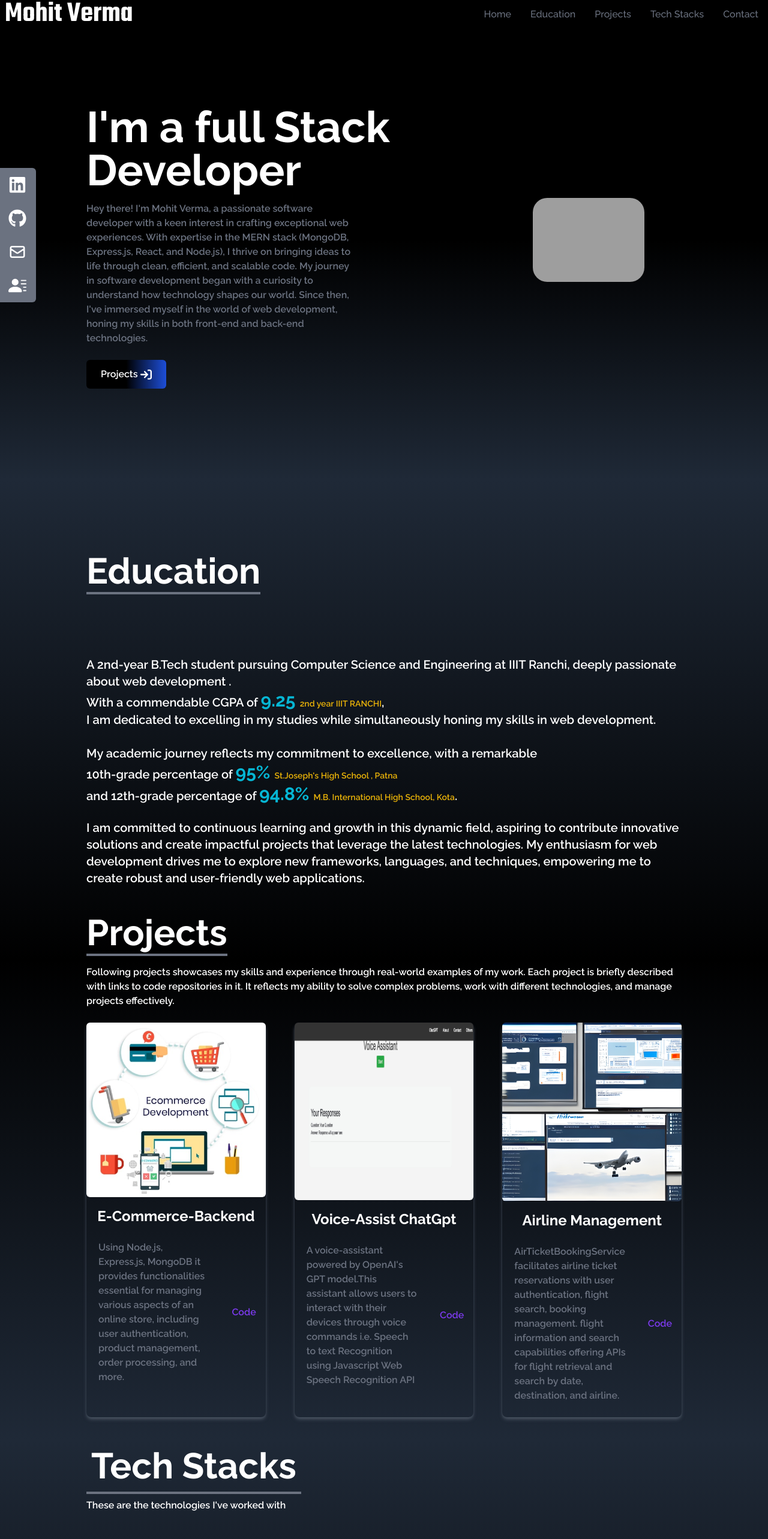
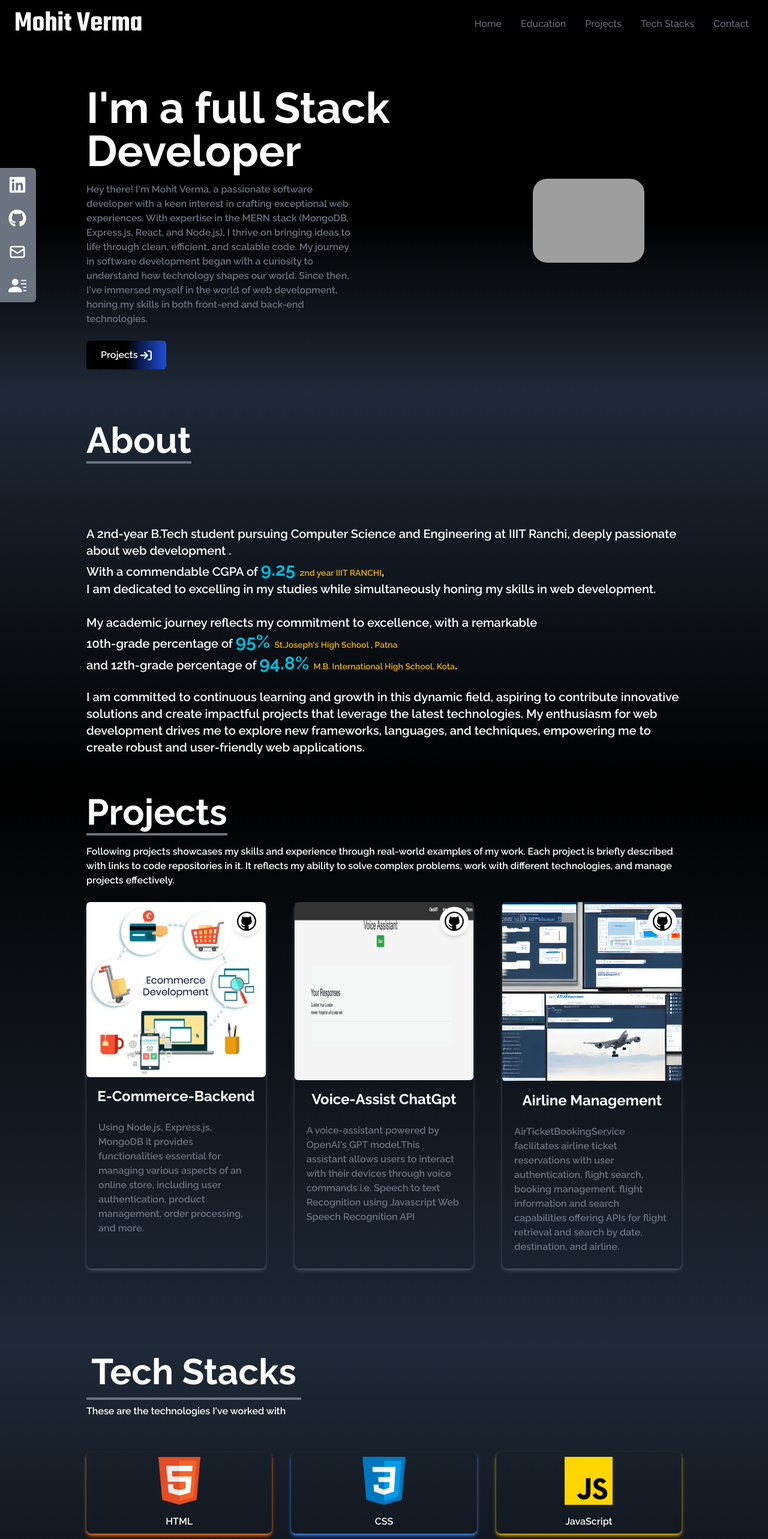
Before and after one commit to Mohitgit22/Portfolio-React-, a React (Create React App) app: page / in a window 1280 px wide. Shown: the top 2566 px of the page at 60% size. Built offline with nearby package versions, Linux system fonts and the light colour scheme; grey boxes are pictures that could not be loaded.

Commit message:
Corrected layouts

```diff
--- a/src/App.js
+++ b/src/App.js
@@ -12,7 +12,6 @@ function App() {
     <div>
       <NavBar />
       <Home />
-
       <SocialLinks />
       <About />
       <Projects />
--- a/src/components/About.jsx
+++ b/src/components/About.jsx
@@ -2,25 +2,25 @@ import React from 'react'
 
 function About() {
   return (
-    <div name='education' className='w-full h-screen  bg-gradient-to-b from-gray-800 to to-black text-white'>
+    <div name='about' className='w-full bg-gradient-to-b from-gray-800 to-black py-8 text-white'>
 
       <div className="max-w-screen-lg p-4 mx-auto flex flex-col justify-center w-full h-full">
         <div className='pb-8'>
-            <p className='text-6xl font-bold inline border-b-4 border-gray-500 '>
-                Education
+          <p className='text-6xl font-bold inline border-b-4 border-gray-500'>
+            About
           </p>
         </div>
         <p className='text-xl mt-20'>
 
           A 2nd-year B.Tech student pursuing Computer Science and Engineering at IIIT Ranchi, deeply passionate about web development .
           <br />
- With a commendable CGPA  of <span className='font-bold text-3xl text-cyan-500'>9.25 </span> <span  className="text-yellow-500 text-sm">2nd year IIIT RANCHI</span>,
- <br/> I am dedicated to excelling in my studies while simultaneously honing my skills in web development.
- <br/>
- <br/> My academic journey reflects my commitment to excellence, with a remarkable
- <br/>
- 10th-grade percentage of <span className='font-bold text-3xl text-cyan-500 '> 95%  </span> <span  className="text-yellow-500 text-sm">St.Joseph's High School , Patna</span>
- <br/> and  12th-grade percentage of <span className='font-bold text-3xl text-cyan-500'>94.8% </span><span  className="text-yellow-500 text-sm"> M.B. International High School, Kota</span>.
+          With a commendable CGPA  of <span className='font-bold text-3xl text-cyan-500'>9.25 </span> <span className="text-yellow-500 text-sm">2nd year IIIT RANCHI</span>,
+          <br /> I am dedicated to excelling in my studies while simultaneously honing my skills in web development.
+          <br />
+          <br /> My academic journey reflects my commitment to excellence, with a remarkable
+          <br />
+          10th-grade percentage of <span className='font-bold text-3xl text-cyan-500 '> 95%  </span> <span className="text-yellow-500 text-sm">St.Joseph's High School , Patna</span>
+          <br /> and  12th-grade percentage of <span className='font-bold text-3xl text-cyan-500'>94.8% </span><span className="text-yellow-500 text-sm"> M.B. International High School, Kota</span>.
         </p>
 
         <br />
--- a/src/components/Home.jsx
+++ b/src/components/Home.jsx
@@ -7,7 +7,10 @@ import { Link } from 'react-scroll'
 
 function Home() {
   return (
-    <div name ='home' className=' h-screen  w-full bg-gradient-to-b from-black via-black to-gray-800 '>
+    <div
+    name ='home'
+    className='w-full bg-gradient-to-b from-black via-black to-gray-800 py-8'
+    >
 
        <div className='max-w-screen-lg mx-auto flex flex-col items-center justify-center h-full px-4 md:flex-row   '>
               <div className='flex flex-col justify-center h-full mt-8'>
--- a/src/components/NavBar.jsx
+++ b/src/components/NavBar.jsx
@@ -30,7 +30,7 @@ function NavBar() {
       },
     ]
   return (
-    <div className='flex justify-between items-center w-full h-20px-4 text-white bg-black fixed '>
+    <div className='flex z-50 justify-between items-center w-full h-20 px-4 text-white bg-black sticky top-0'>
      <div>
         <h1 className='text-5xl font-teko ml-2'>Mohit Verma</h1>
      </div>
--- a/src/components/Projects.jsx
+++ b/src/components/Projects.jsx
@@ -2,6 +2,8 @@ import React from "react";
 import ecommerce from '../assets/portfolio/ecommerce.jpg';
 import chatgpt from '../assets/portfolio/voiceassistgpt-4.jpg';
 import bookingservice from '../assets/portfolio/airlinemanagement.jpg';
+import { VscGithub } from "react-icons/vsc";
+
 
 
 const Projects = () => {
@@ -10,32 +12,32 @@ const Projects = () => {
       id: 1,
       src: ecommerce,
       title: "E-Commerce-Backend",
-      href:"https://github.com/Mohitgit22/NodeJS-E-Commerce-Backend-API",
-      description:`Using Node.js, Express.js, MongoDB it provides functionalities essential for managing various aspects of an online store, including user authentication, product management, order processing, and more.`
+      href: "https://github.com/Mohitgit22/NodeJS-E-Commerce-Backend-API",
+      description: `Using Node.js, Express.js, MongoDB it provides functionalities essential for managing various aspects of an online store, including user authentication, product management, order processing, and more.`
     },
     {
       id: 2,
       src: chatgpt,
       title: "Voice-Assist ChatGpt",
-      href:"https://github.com/Mohitgit22/Voice-Assist-GPT",
-      description:"A voice-assistant powered by OpenAI's GPT model.This assistant allows users to interact with their devices through voice commands i.e. Speech to text Recognition using Javascript Web Speech Recognition API"
+      href: "https://github.com/Mohitgit22/Voice-Assist-GPT",
+      description: "A voice-assistant powered by OpenAI's GPT model.This assistant allows users to interact with their devices through voice commands i.e. Speech to text Recognition using Javascript Web Speech Recognition API"
     },
     {
       id: 3,
       src: bookingservice,
       title: "Airline Management ",
-      href:"https://github.com/Mohitgit22/AirTicketBookingService",
-      description:'AirTicketBookingService facilitates airline ticket reservations with user authentication, flight search, booking management. flight information and search capabilities offering APIs for flight retrieval and search by date, destination, and airline.'
+      href: "https://github.com/Mohitgit22/AirTicketBookingService",
+      description: 'AirTicketBookingService facilitates airline ticket reservations with user authentication, flight search, booking management. flight information and search capabilities offering APIs for flight retrieval and search by date, destination, and airline.'
     },
   ];
 
   return (
     <div
       name="projects"
-      className="bg-gradient-to-b from-black to-gray-800 w-full text-white md:h-screen
+      className="bg-gradient-to-b from-black to-gray-800 w-full text-white
       ">
 
-      <div className="max-w-screen-lg p-4 mx-auto flex flex-col justify-center w-full h-full ">
+      <div className="max-w-screen-lg p-4 mx-auto flex flex-col justify-center w-full">
         <div className='pb-28'>
           <p className="text-6xl font-bold inline border-b-4 border-gray-500">
             Projects
@@ -43,29 +45,26 @@ const Projects = () => {
           <p className="py-6">Following projects showcases my skills and experience through real-world examples of my work. Each project is briefly described with links to code repositories in it. It reflects my ability to solve complex problems, work with different technologies, and manage projects effectively.</p>
 
           <div className="grid sm:grid-cols-2 md:grid-cols-3 gap-12 px-12 sm:px-0">
-          {projects.map(({ id, src , title, href, description}) => (
-            <div key={id} className="shadow-md shadow-gray-600 rounded-lg">
+            {projects.map(({ id, src, title, href, description }) => (
+              <div key={id} className="shadow-md shadow-gray-600 rounded-lg relative">
                 <img
                   src={src}
                   alt=""
-                className="rounded-md duration-200 hover:scale-105 "
+                  className="rounded-md duration-200 hover:scale-105"
+                />
 
-              />
+                <a
+                href={href}
+                target='_blank'
+                rel="noreferrer"
+                className="absolute top-2 right-2 p-2 text-black bg-white shadow-md cursor-pointer hover:shadow-lg rounded-full">
+                  <VscGithub size={32} />
+                </a>
                 <p className="mt-4 flex items-center justify-center font-bold text-2xl">{title}</p>
                 <div className="flex items-center justify-center">
                   <div className="flex items-center justify-center text-1xl px-1 py-2 m-4 text-gray-500 ">
                     {description}
                   </div>
-                {/* <button className="w-1/2 px-6 py-3 m-4 duration-200 hover:scale-105">
-                  Demo
-                </button> */}
-                <button className="w-1/2 px-2 py-2 m-2 duration-200 hover:scale-105 text-violet-600">
-                <a
-                  href={href}
-                  target="noreferrer"
-                >Code</a>
-
-                </button>
                 </div>
               </div>
             ))}
```
Also changed, not shown: src/assets/graphql.png (added). Lines whose indentation alone changed are shown as unchanged.
